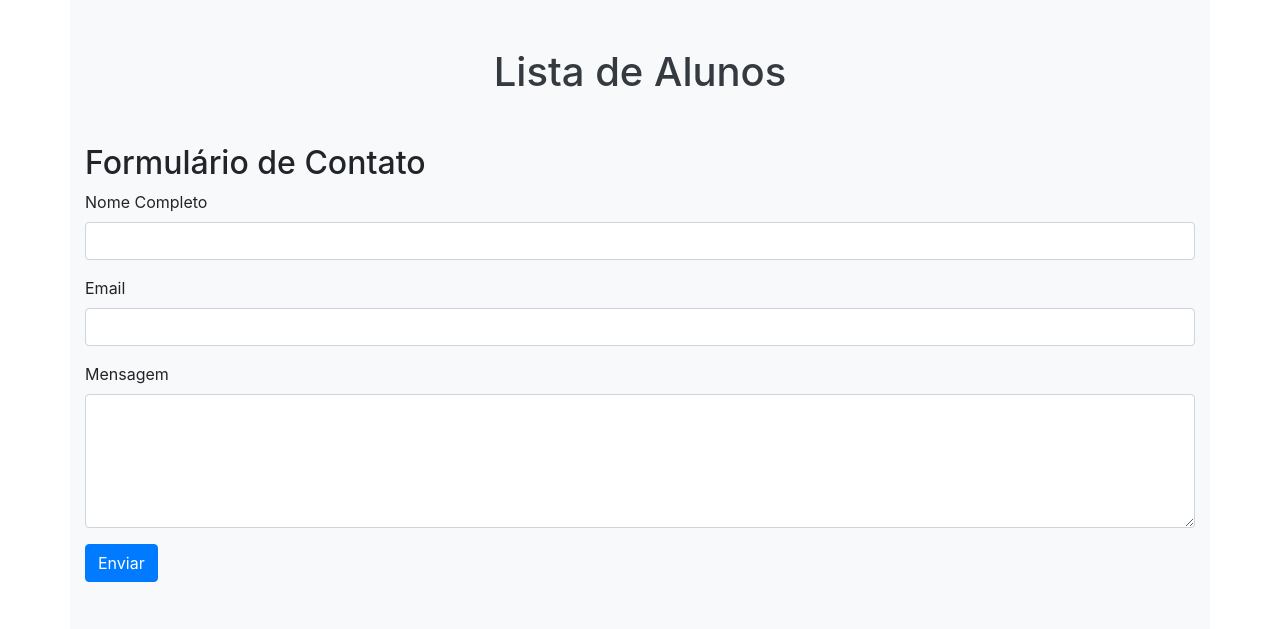
After one commit to matheusk9/web-avancado, a Django app: page /contato in a window 1280 px wide. The commit adds this page. Shown: the top 629 px of the page. Run offline with Django 3.2, Linux system fonts and the light colour scheme; some libraries are stand-ins or nearby versions.

Commit message:
Adiciona contato
- Criado formulário para contato
- Exibe mensagem no terminal

```diff
--- /dev/null
+++ b/trabalhos/parte_1/aluno/forms.py
@@ -0,0 +1,22 @@
+from django import forms
+from django.core.mail.message import EmailMessage
+
+
+class ContatoForm(forms.Form):
+    nome = forms.CharField(label='Nome')
+    email = forms.CharField(label='Email')
+    mensagem = forms.CharField(label='Mensagem', widget=forms.Textarea())
+
+    def send_mail(self):
+        nome = self.cleaned_data['nome']
+        email = self.cleaned_data['email']
+        mensagem = self.cleaned_data['mensagem']
+        conteudo = f'Nome: {nome}\nE-mail: {email}\nMensagem: {mensagem}'
+        mail = EmailMessage(
+        subject='E-mail enviado pelo sistema Django',
+        body=conteudo,
+        from_email='contato@seudominio.com.br',
+        to=['contato@seudominio.com.br', ],
+        headers={'Reply.To':email},
+        )
+        mail.send()
--- /dev/null
+++ b/trabalhos/parte_1/aluno/templates/FaleConosco.html
@@ -0,0 +1,37 @@
+<!DOCTYPE html>
+<html lang="en">
+<head>
+  <meta charset="UTF-8">
+  <meta name="viewport" content="width=device-width, initial-scale=1.0">
+  <title>Lista de Alunos</title>
+  <link rel="stylesheet" href="https://stackpath.bootstrapcdn.com/bootstrap/4.5.2/css/bootstrap.min.css">
+</head>
+<body>
+  <div class="container bg-light py-5">
+    <h1 class="text-center text-dark mb-4">Lista de Alunos</h1>
+    <div class="list-group">
+      {% for aluno in alunos_nome %}
+      <a href="{% url 'matriculas' aluno.id %}" class="list-group-item list-group-item-action">{{ aluno.nome }}</a>
+      {% endfor %}
+    </div>
+    <h2 class="mt-4">Formulário de Contato</h2>
+    <form action="{% url 'contato'%}" method="POST">
+        {% csrf_token %}
+      <div class="form-group">
+        <label for="nome-completo">Nome Completo</label>
+        <input type="text" class="form-control" id="nome-completo" name="nome" required>
+      </div>
+      <div class="form-group">
+        <label for="email">Email</label>
+        <input type="email" class="form-control" id="email" name="email" required>
+      </div>
+      <div class="form-group">
+        <label for="mensagem">Mensagem</label>
+        <textarea class="form-control" id="mensagem" name="mensagem" rows="5" required></textarea>
+      </div>
+      <button type="submit" class="btn btn-primary">Enviar</button>
+    </form>
+  </div>
+  <script src="https://stackpath.bootstrapcdn.com/bootstrap/4.5.2/js/bootstrap.min.js"></script>
+</body>
+</html>
--- a/trabalhos/parte_1/aluno/templates/index.html
+++ b/trabalhos/parte_1/aluno/templates/index.html
@@ -14,6 +14,7 @@
       <a href="{% url 'matriculas' aluno.id %}" class="list-group-item list-group-item-action">{{ aluno.nome }}</a>
       {% endfor %}
     </div>
+    <a href="{% url 'contato' %}" class="btn btn-primary mt-3">Contato</a>
   </div>
   <script src="https://stackpath.bootstrapcdn.com/bootstrap/4.5.2/js/bootstrap.min.js"></script>
 </body>
--- a/trabalhos/parte_1/aluno/urls.py
+++ b/trabalhos/parte_1/aluno/urls.py
@@ -4,4 +4,5 @@ from . import views
 urlpatterns = [
     path('', views.index, name="index"),
     path('matriculas/<int:id>', views.matriculas, name="matriculas"),
+    path('contato', views.contato, name="contato"),
 ]
--- a/trabalhos/parte_1/aluno/views.py
+++ b/trabalhos/parte_1/aluno/views.py
@@ -1,5 +1,6 @@
-from django.shortcuts import get_object_or_404, render
+from django.shortcuts import redirect, render
 from .models import Matricula
+from .forms import ContatoForm
 
 # Create your views here.
 
@@ -10,3 +11,15 @@ def index(requests):
 def matriculas(requests, id):
     alunos = Matricula.objects.get(id=id)
     return render(requests,"matriculas.html",{'alunos':alunos})
+
+def contato(requests):
+    form = ContatoForm(requests.POST or None)
+    context = {'form':form}
+    if requests.method == 'POST':
+
+        if form.is_valid():
+            form.send_mail()
+        else:
+            print("Email nao enviado")
+        return redirect('index')
+    return render(requests,"FaleConosco.html", context)
--- a/trabalhos/parte_1/parte_1/settings.py
+++ b/trabalhos/parte_1/parte_1/settings.py
@@ -125,3 +125,5 @@ STATIC_URL = '/static/'
 # https://docs.djangoproject.com/en/3.2/ref/settings/#default-auto-field
 
 DEFAULT_AUTO_FIELD = 'django.db.models.BigAutoField'
+
+EMAIL_BACKEND = 'django.core.mail.backends.console.EmailBackend'
```
Also changed, not shown: trabalhos/parte_1/aluno/templates/contato.html (added, +15 -0 lines).
